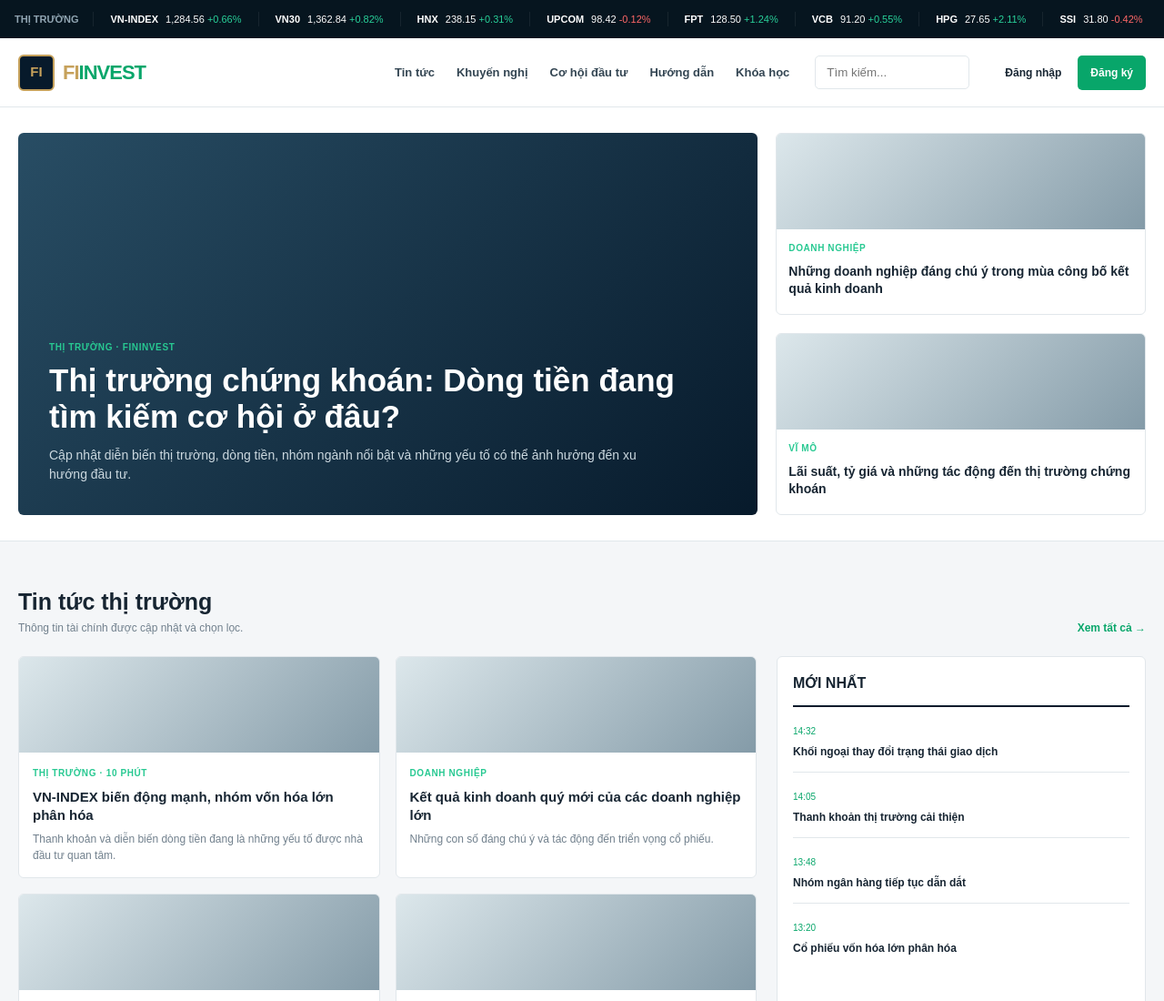
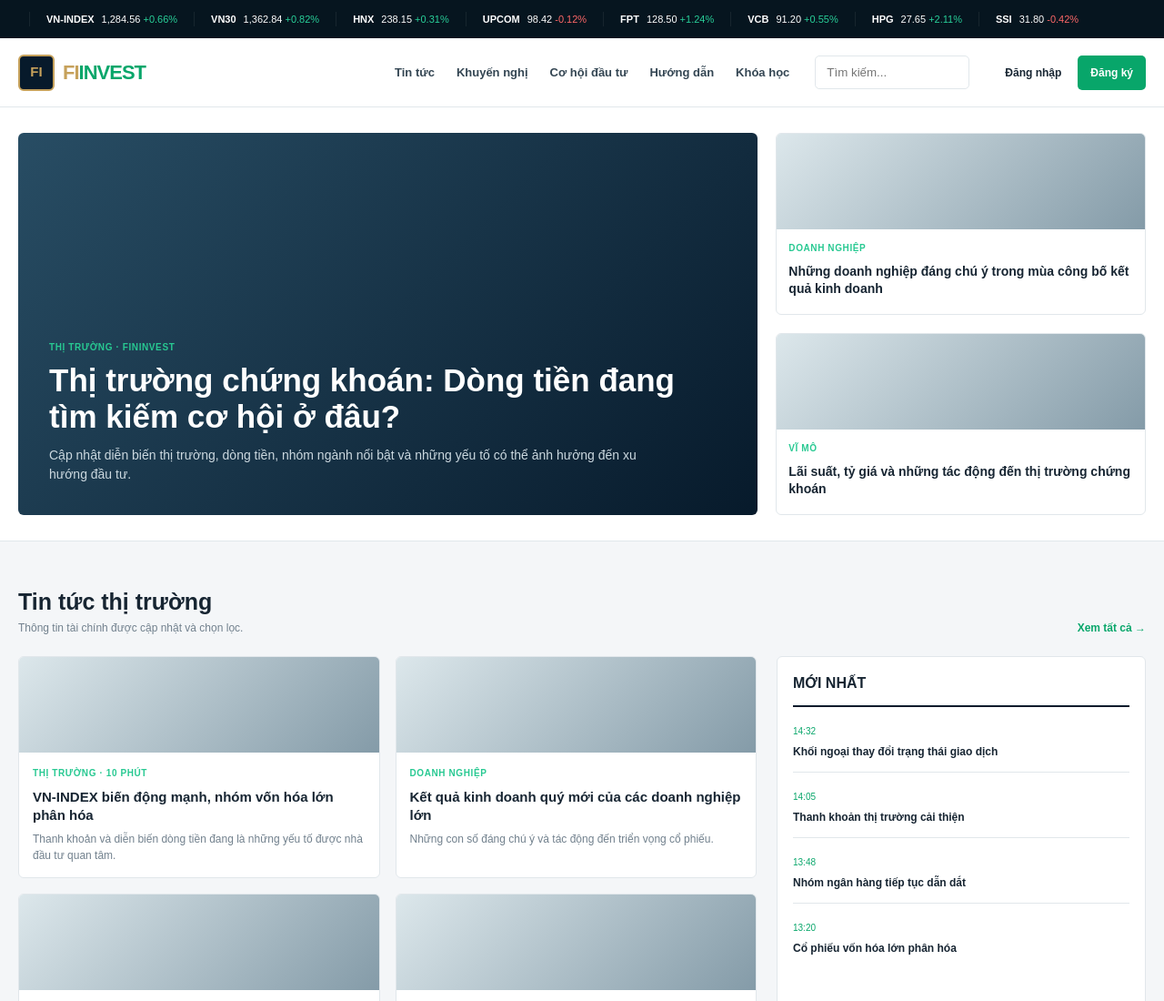
Before and after one commit to finhubivc-debug/fininvest, a plain HTML site: page index.html in a window 1280 px wide. Shown: the top 1100 px of the page at 91% size. Drawn offline with Linux system fonts and the light colour scheme.

Commit message:
Update index.html

```diff
--- a/index.html
+++ b/index.html
@@ -29,7 +29,7 @@ footer{background:#061520;color:#fff;padding:45px 0 20px}.foot{display:grid;grid
 
 <div class="market">
   <div class="market-in">
-    <div class="market-title">THỊ TRƯỜNG</div>
+    <div class="market-title"></div>
     <div class="ticker" id="ticker"></div>
   </div>
 </div>
```
